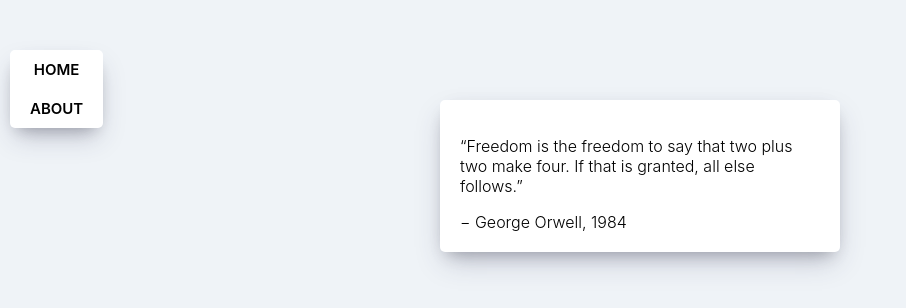
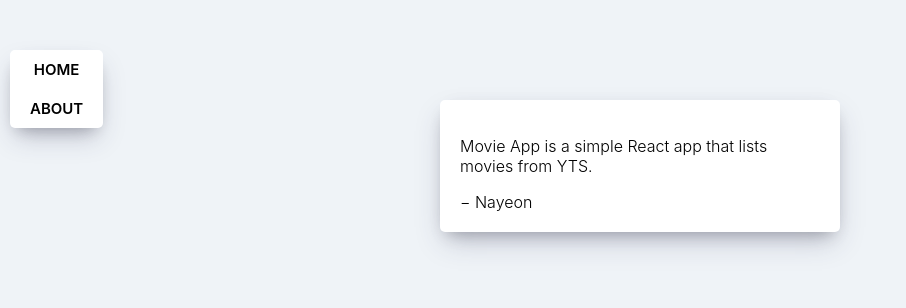
Before and after one commit to nayeonshin/movie-app, a React (Create React App) app: page /about in a window 1280 px wide. Shown: the top 308 px of the page, without its empty margins (0-906 px from the left). Built offline with nearby package versions, Linux system fonts and the light colour scheme.

Commit message:
feat(About.js): Change contents

```diff
--- a/src/routes/About.js
+++ b/src/routes/About.js
@@ -5,11 +5,8 @@ import "./About.css";
 function About() {
   return (
     <div className="about__container">
-      <p>
-        “Freedom is the freedom to say that two plus two make four. If that is
-        granted, all else follows.”
-      </p>
-      <span>− George Orwell, 1984</span>
+      <p>Movie App is a simple React app that lists movies from YTS.</p>
+      <span>− Nayeon</span>
     </div>
   );
 }
```
